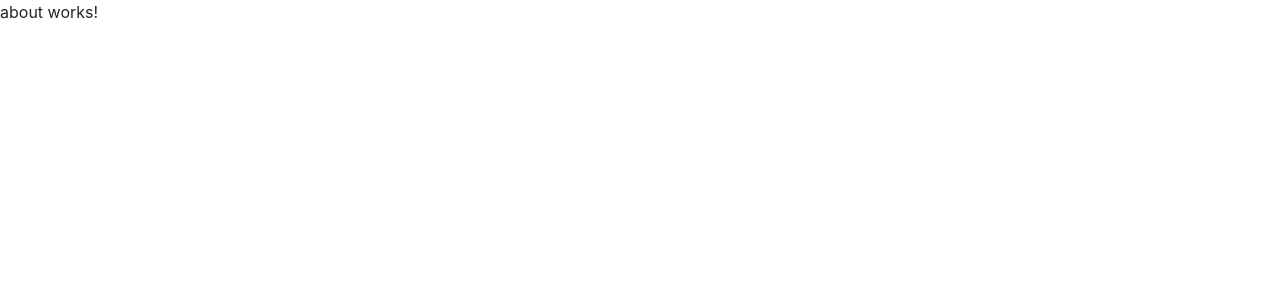
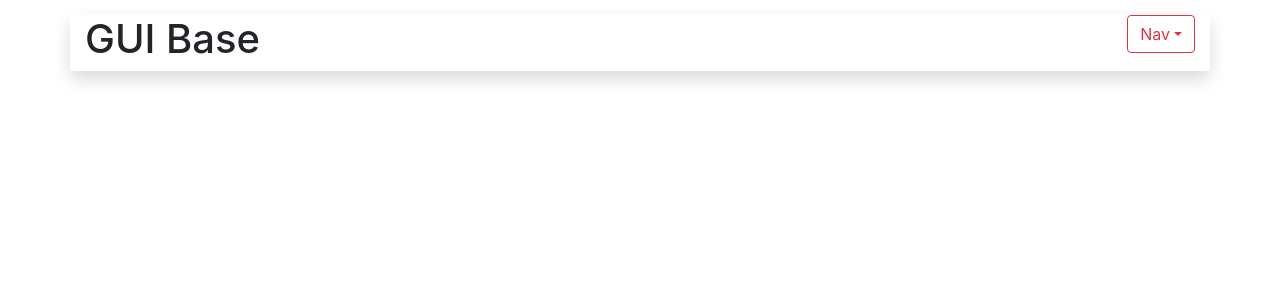
Before and after one commit to b3lac/gui_base, an Angular app: page /about in a window 1280 px wide. Shown: the top 300 px of the page. Built offline with nearby package versions, Linux system fonts and the light colour scheme.

Commit message:
About page now has nav, also implemented a dropdown nav/menu component.

```diff
--- a/src/app/about/about.component.html
+++ b/src/app/about/about.component.html
@@ -1,3 +1,16 @@
-<p>
-  about works!
-</p>
+<div class="container" style="margin-top:15px">
+    <div class="row shadow">
+        <div class="col">
+            <header>
+                <h1>
+                    {{ title }}
+                </h1>
+            </header>
+        </div>
+
+        <div class="col text-right">
+            <app-menu-dropdown></app-menu-dropdown>
+        </div>
+
+    </div>
+</div>
--- a/src/app/about/about.component.ts
+++ b/src/app/about/about.component.ts
@@ -8,7 +8,7 @@ import { Component, OnInit } from '@angular/core';
 export class AboutComponent implements OnInit {
 
   constructor() { }
-
+  title = 'GUI Base';
   ngOnInit() {
   }
 
--- a/src/app/app.module.ts
+++ b/src/app/app.module.ts
@@ -9,6 +9,7 @@ import { AppRoutesModule } from './/app-routes.module';
 import { AboutComponent } from './about/about.component';
 import { FrontComponent } from './front/front.component';
 import { PicsumCarouselComponent } from './picsum-carousel/picsum-carousel.component';
+import { MenuDropdownComponent } from './menu-dropdown/menu-dropdown.component';
 
 
 @NgModule({
@@ -17,6 +18,7 @@ import { PicsumCarouselComponent } from './picsum-carousel/picsum-carousel.compo
     AboutComponent,
     FrontComponent,
     PicsumCarouselComponent,
+    MenuDropdownComponent,
   ],
   imports: [
     BrowserModule,
--- a/src/app/front/front.component.html
+++ b/src/app/front/front.component.html
@@ -9,11 +9,11 @@
         </div>
 
         <div class="col text-right">
-            <nav>
-                <a class="btn" routerLink="/about">About</a>
-            </nav>
+            <app-menu-dropdown></app-menu-dropdown>
         </div>
+
     </div>
 
     <app-picsum-carousel></app-picsum-carousel>
+
 </div>
--- /dev/null
+++ b/src/app/menu-dropdown/menu-dropdown.component.html
@@ -0,0 +1,10 @@
+<div class="btn-group">
+    <div class="btn-group" ngbDropdown role="group" aria-label="Button group with nested ngbDropdownMenu">
+        <button class="btn btn-outline-danger" ngbDropdownToggle>Nav</button>
+        <div class="dropdown-menu" ngbDropdownMenu>
+            <button class="dropdown-item"><a routerLink="/">Home</a></button>
+            <button class="dropdown-item"><a routerLink="/about">About</a></button>
+        </div>
+    </div>
+
+</div>
--- /dev/null
+++ b/src/app/menu-dropdown/menu-dropdown.component.ts
@@ -0,0 +1,15 @@
+import { Component, OnInit } from '@angular/core';
+
+@Component({
+  selector: 'app-menu-dropdown',
+  templateUrl: './menu-dropdown.component.html',
+  styleUrls: ['./menu-dropdown.component.scss']
+})
+export class MenuDropdownComponent implements OnInit {
+
+  constructor() { }
+
+  ngOnInit() {
+  }
+
+}
```
Also changed, not shown: src/app/menu-dropdown/menu-dropdown.component.scss (added), 1 other file (tests, documents, lock files or other folders).
